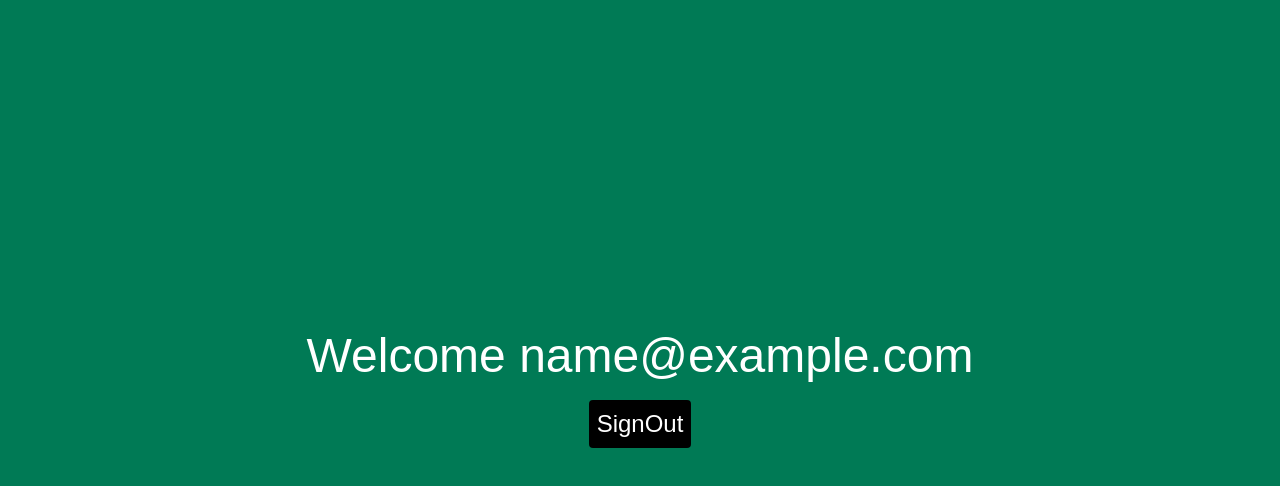
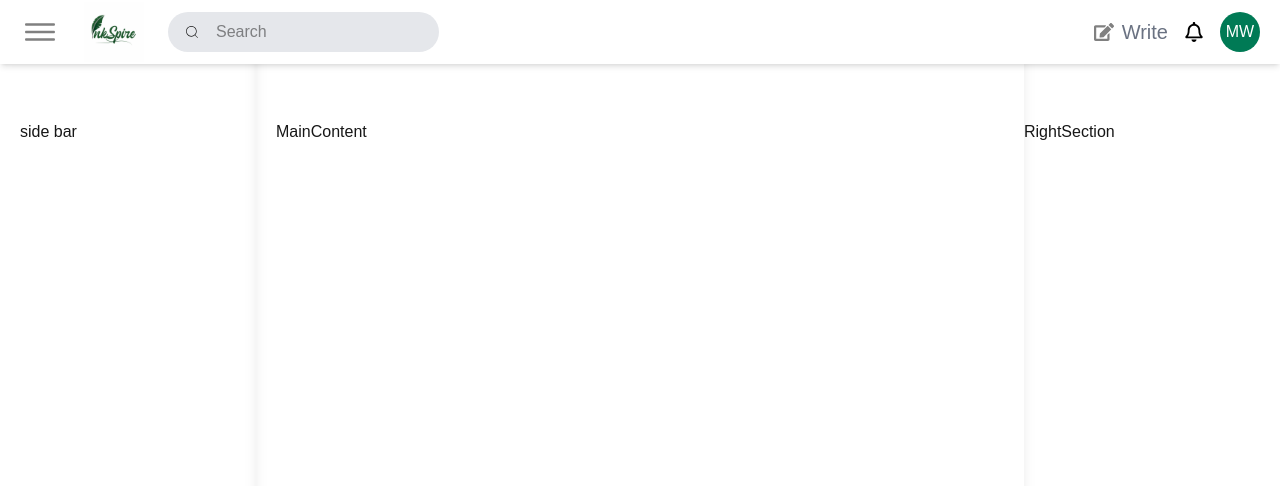
Before and after one commit to axcell-0/inkspired-nextjs, a Next.js app: page /home in a window 1280 px wide. Shown: the top 486 px of the page. Built offline with nearby package versions, Linux system fonts and the light colour scheme; sample sign-in values are in the browser's storage.

Commit message:
Add the nav bar

```diff
--- a/package.json
+++ b/package.json
@@ -12,6 +12,7 @@
     "next": "15.5.4",
     "react": "19.1.0",
     "react-dom": "19.1.0",
+    "react-icons": "^5.5.0",
     "react-toastify": "^11.0.5"
   },
   "devDependencies": {
--- a/src/app/home/page.jsx
+++ b/src/app/home/page.jsx
@@ -2,6 +2,10 @@
 
 import React, { useEffect, useState } from 'react'
 import { useRouter } from 'next/navigation'
+import NavBar from  '@/components/NavBar'
+import MainContent from '@/components/MainContent'
+import RightSection from '@/components/RightSection'
+import SideBar from '@/components/SideBar'
 
 const Page = () => {
   const [user, setUser] = useState(null)
@@ -31,12 +35,19 @@ const Page = () => {
     )
   }
   return (
-      <div className="h-screen w-full bg-emerald-700
-     text-white text-5xl flex flex-col items-center
-     justify-center">
-      <h1>Welcome {user.email.split('@gmail.com')}</h1>
-       <button onClick={()=>handleLogout()} className="my-5 text-2xl cursor-pointer bg-black text-white p-2 rounded  transition">SignOut</button>
+    <>
+    <NavBar />
+      <div className="w-full flex ">
+      {/* side bar */}
+      <SideBar />
+      {/* end side bar  */}
+      {/* Main content */}
+      <MainContent/>
+      {/* End main content */}
+      {/* End right section */}
+      <RightSection/>
     </div>
+    </>
   )
 }
 
--- /dev/null
+++ b/src/components/MainContent.jsx
@@ -0,0 +1,9 @@
+import React from 'react'
+
+const MainContent = () => {
+  return (
+    <div className='w-3/5 h-screen shadow-lg px-5 pt-30'>MainContent</div>
+  )
+}
+
+export default MainContent
--- /dev/null
+++ b/src/components/NavBar.jsx
@@ -0,0 +1,44 @@
+import Image from 'next/image';
+import React from 'react'
+import { IoIosMenu } from "react-icons/io";
+import { CiSearch } from "react-icons/ci";
+import { FaEdit } from "react-icons/fa";
+import { FaRegBell } from "react-icons/fa";
+
+const NavBar = () => {
+    return (
+        <div className='fixed w-full h-16 flex justify-between items-center px-5 shadow-md bg-white'>
+            {/* nav left  */}
+            <div className='flex items-center justify-center  gap-6'>
+                <IoIosMenu size={40} color='gray' className='cursor-pointer' />
+                <Image
+                    src='/logo.jpg'
+                    width={60}
+                    height={80}
+                    className='p-0 m-0'
+                    alt='logo.jpg' />
+            {/* search bar */}
+            <div className='flex items-center gap-4 bg-gray-200 px-4 py-2 rounded-full'>
+                <CiSearch />
+                <input type="text" placeholder='Search' />
+            </div>
+             </div>
+            {/* end nav */}
+            {/* nav right */}
+            <div className='flex items-center justify-center gap-4'>
+               <div className='flex items-center gap-2'>
+                 <FaEdit size={20} color='gray' className='cursor-pointer' />
+                 <h3 className='text-xl text-gray-500 '>Write</h3>
+               </div>
+               <div>
+                <FaRegBell size={20} color='black' className='cursor-pointer'/>
+               </div>
+               <div className='h-10 w-10 text-white bg-emerald-700 rounded-full flex justify-center items-center'>
+                    <h3>MW</h3>
+                </div>
+            </div>
+        </div>
+    )
+}
+
+export default NavBar
--- /dev/null
+++ b/src/components/RightSection.jsx
@@ -0,0 +1,9 @@
+import React from 'react'
+
+const RightSection = () => {
+  return (
+    <div className='pt-30'>RightSection</div>
+  )
+}
+
+export default RightSection
--- /dev/null
+++ b/src/components/SideBar.jsx
@@ -0,0 +1,9 @@
+import React from 'react'
+
+const SideBar = () => {
+  return (
+    <div className='w-1/5 h-screen shadow-lg px-5 pt-30'>side bar</div>
+  )
+}
+
+export default SideBar
```
Also changed, not shown: 1 other file (tests, documents, lock files or other folders).
